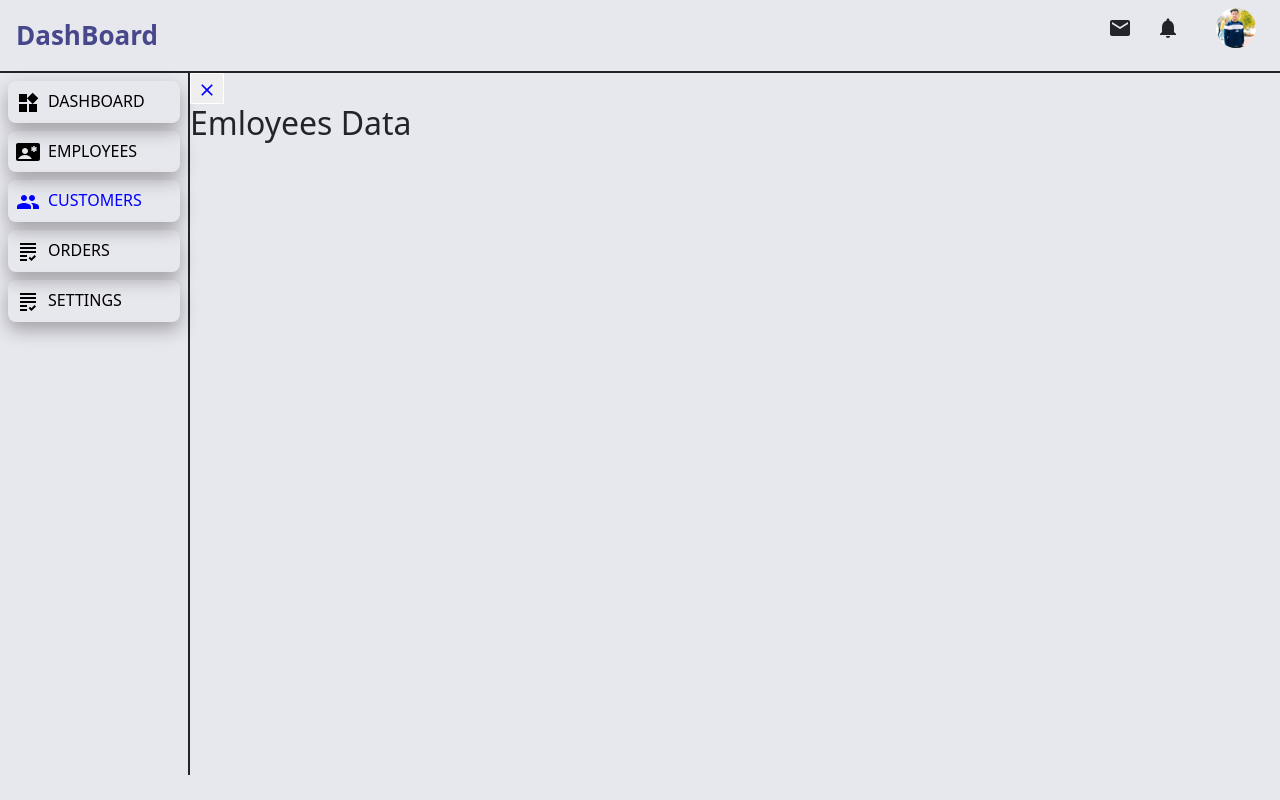
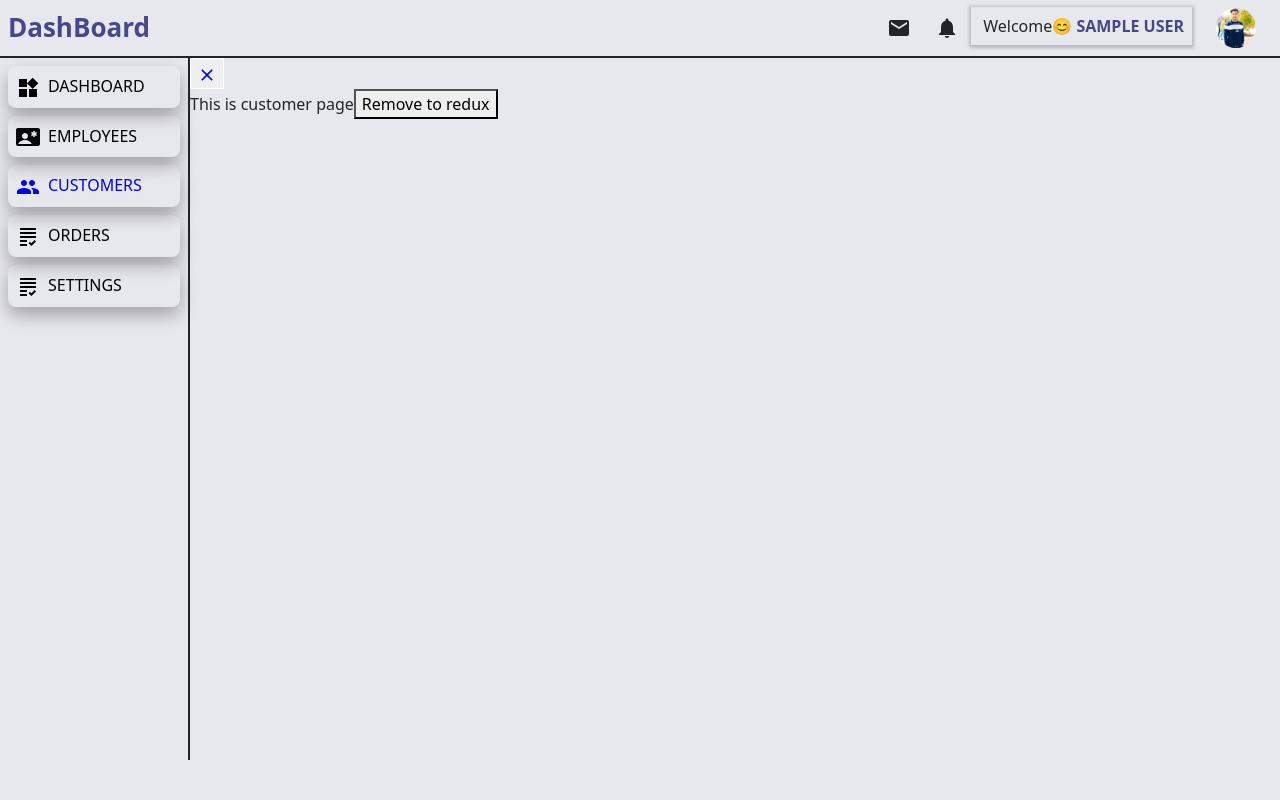
Before and after one commit to amitbhatia654/MernDashboard, a React (Vite) app in the folder Frontend/: page /customers in a window 1280 px wide. Built offline with nearby package versions, Linux system fonts and the light colour scheme; sample sign-in values are in the browser's storage.

Commit message:
implement redux toolkit

```diff
--- a/Frontend/src/App.jsx
+++ b/Frontend/src/App.jsx
@@ -10,6 +10,7 @@ import PrivateRoute from "./pages/PrivateRoute";
 import SignUp from "./pages/EmployeeManagement/SignUp";
 import MyProfile from "./pages/MyProfile";
 import ErrorPage from "./pages/ErrorPage";
+import Customers from "./pages/Customers";
 
 function App() {
   const isUserLogin = () => {
@@ -56,13 +57,10 @@ function App() {
             path="/add-new-employee"
             element={<CreateEmployeeData />}
           ></Route>
-          <Route path="customers" element={<h2>Emloyees Data</h2>}></Route>
+          <Route path="customers" element={<Customers />}></Route>
           <Route path="orders" element={<h2>Order Data</h2>}></Route>
         </Route>
-        <Route
-          path="/*"
-          element={<ErrorPage/>}
-        ></Route>
+        <Route path="/*" element={<ErrorPage />}></Route>
       </Routes>
       <Toaster />
     </>
--- a/Frontend/src/main.jsx
+++ b/Frontend/src/main.jsx
@@ -3,11 +3,15 @@ import { createRoot } from "react-dom/client";
 import "./index.css";
 import App from "./App.jsx";
 import { BrowserRouter } from "react-router-dom";
+import { Provider } from "react-redux";
+import store from "./reduxStore/Store.js";
 
 createRoot(document.getElementById("root")).render(
   <StrictMode>
-    <BrowserRouter>
-      <App />
-    </BrowserRouter>
+    <Provider store={store}>
+      <BrowserRouter>
+        <App />
+      </BrowserRouter>
+    </Provider>
   </StrictMode>
 );
--- /dev/null
+++ b/Frontend/src/pages/Customers.jsx
@@ -0,0 +1,16 @@
+import { useDispatch } from "react-redux";
+import { remove } from "../reduxStore/UserSlice";
+
+export default function Customers() {
+  const dispatch = useDispatch();
+  const RemoveReducer = () => {
+    dispatch(remove());
+  };
+  return (
+    <div>
+      This is customer page
+      {/* <button onClick={() => ADDReducer()}>Add to redux</button> */}
+      <button onClick={() => RemoveReducer()}>Remove to redux</button>
+    </div>
+  );
+}
--- a/Frontend/src/pages/Index.jsx
+++ b/Frontend/src/pages/Index.jsx
@@ -3,12 +3,10 @@ import {
   Avatar,
   Badge,
   Box,
-  Button,
   Grid,
   IconButton,
   Menu,
   MenuItem,
-  TextField,
   Tooltip,
   Typography,
 } from "@mui/material";
@@ -17,18 +15,22 @@ import React, { useState } from "react";
 import SideNav from "../components/SideNav";
 import { Outlet, Route, Routes, useNavigate } from "react-router-dom";
 import MenuIcon from "@mui/icons-material/Menu";
-import SearchIcon from "@mui/icons-material/Search";
 import MailIcon from "@mui/icons-material/Mail";
 import NotificationsIcon from "@mui/icons-material/Notifications";
 import CloseIcon from "@mui/icons-material/Close";
+import { useSelector } from "react-redux";
+import { useDispatch } from "react-redux";
 
 import user from "../images/dp.jpeg";
 import toast from "react-hot-toast";
+import { remove } from "../reduxStore/UserSlice";
 
 export default function Index() {
   const [isOpen, setIsOpen] = useState(false);
   const [anchorElUser, setAnchorElUser] = React.useState(null);
   const navigate = useNavigate();
+  const dispatch = useDispatch();
+  const userData = useSelector((state) => state.cart);
 
   const handleCloseUserMenu = () => {
     setAnchorElUser(null);
@@ -40,32 +42,22 @@ export default function Index() {
 
   return (
     <>
-      <Box
-        display="flex"
-        justifyContent="space-between"
-        // width={"100%"}
-        sx={{ width: "100%" }}
-      >
+      <Box display="flex" justifyContent="space-between" sx={{ width: "100%" }}>
         <Box
           sx={{
             color: "#47478C",
             fontSize: "26px",
             fontWeight: "bold",
-            m: 2,
+            m: 1,
           }}
         >
           DashBoard{" "}
         </Box>
-        {/* <div>
-          <TextField
-            // sx={{ width: "360px" }}
-            variant="standard"
-            placeholder="Search .."
-          />
-          <SearchIcon sx={{ fontSize: 22 }}></SearchIcon>{" "}
-        </div> */}
+
         <div>
-          <Box display={{ xs: "none", sm: "none", lg: "inline", md: "inline" }}>
+          <Box
+            display={{ xs: "inline", sm: "inline", lg: "inline", md: "inline" }}
+          >
             <IconButton
               size="large"
               aria-label="show 4 new mails"
@@ -86,6 +78,16 @@ export default function Index() {
               </Badge>
             </IconButton>
           </Box>
+          <span
+            className="fs-6 p-2 "
+            style={{ boxShadow: "0px 1px 3px 2px rgba(0,0,0,0.2)" }}
+          >
+            {" "}
+            Welcome😊{" "}
+            <span className="fw-bold " style={{ color: "#47478C" }}>
+              {userData?.name?.toUpperCase() ?? "user"}
+            </span>
+          </span>
 
           <Tooltip title="My Profile" placement="left-end">
             <IconButton onClick={handleOpenUserMenu} sx={{ mx: 2 }}>
@@ -123,7 +125,9 @@ export default function Index() {
                 textAlign="center"
                 onClick={async () => {
                   navigate("/login");
-                  localStorage.setItem("token", "");
+                  localStorage.removeItem("token");
+                  localStorage.removeItem("user");
+                  dispatch(remove());
                 }}
               >
                 Logout
--- a/Frontend/src/pages/LoginSignupPage.jsx
+++ b/Frontend/src/pages/LoginSignupPage.jsx
@@ -2,6 +2,8 @@ import { useState } from "react";
 import { useNavigate } from "react-router-dom";
 import toast from "react-hot-toast";
 import axios from "axios";
+import { useDispatch } from "react-redux";
+import { add } from "../reduxStore/UserSlice";
 
 import {
   Flex,
@@ -28,6 +30,7 @@ const LoginSignupPage = () => {
   const [loading, setLoading] = useState(false);
   const [error, setError] = useState(false);
   const navigate = useNavigate();
+  const dispatch = useDispatch();
 
   const handleShowClick = () => setShowPassword(!showPassword);
 
@@ -42,7 +45,12 @@ const LoginSignupPage = () => {
       }
     );
 
-    if (res.status == 200) localStorage.setItem("token", res.data.token);
+    if (res.status == 200) {
+      const user = { id: res.data.user._id, name: res.data.user.name };
+      localStorage.setItem("token", res.data.token);
+      localStorage.setItem("user", JSON.stringify(user));
+      dispatch(add(user));
+    }
 
     setLoading(false);
     if (res.status == 203) setError(true);
--- /dev/null
+++ b/Frontend/src/reduxStore/Store.js
@@ -0,0 +1,10 @@
+import { configureStore } from '@reduxjs/toolkit'
+import loginReducer from './UserSlice'
+
+const store = configureStore({
+    reducer: {
+        cart: loginReducer
+    }
+})
+
+export default store
--- /dev/null
+++ b/Frontend/src/reduxStore/UserSlice.js
@@ -0,0 +1,19 @@
+import { createSlice } from "@reduxjs/toolkit"
+
+const initialState = JSON.parse(localStorage.getItem('user')) || {};
+
+const userSlice = createSlice({
+    name: "userDetails",
+    initialState,
+    reducers: {
+        add(state, action) {
+            return state = action.payload
+        },
+        remove() {
+            return {}
+        }
+    }
+})
+
+export const { add, remove } = userSlice.actions
+export default userSlice.reducer
```
Also changed, not shown: 2 other files (tests, documents, lock files or other folders).
